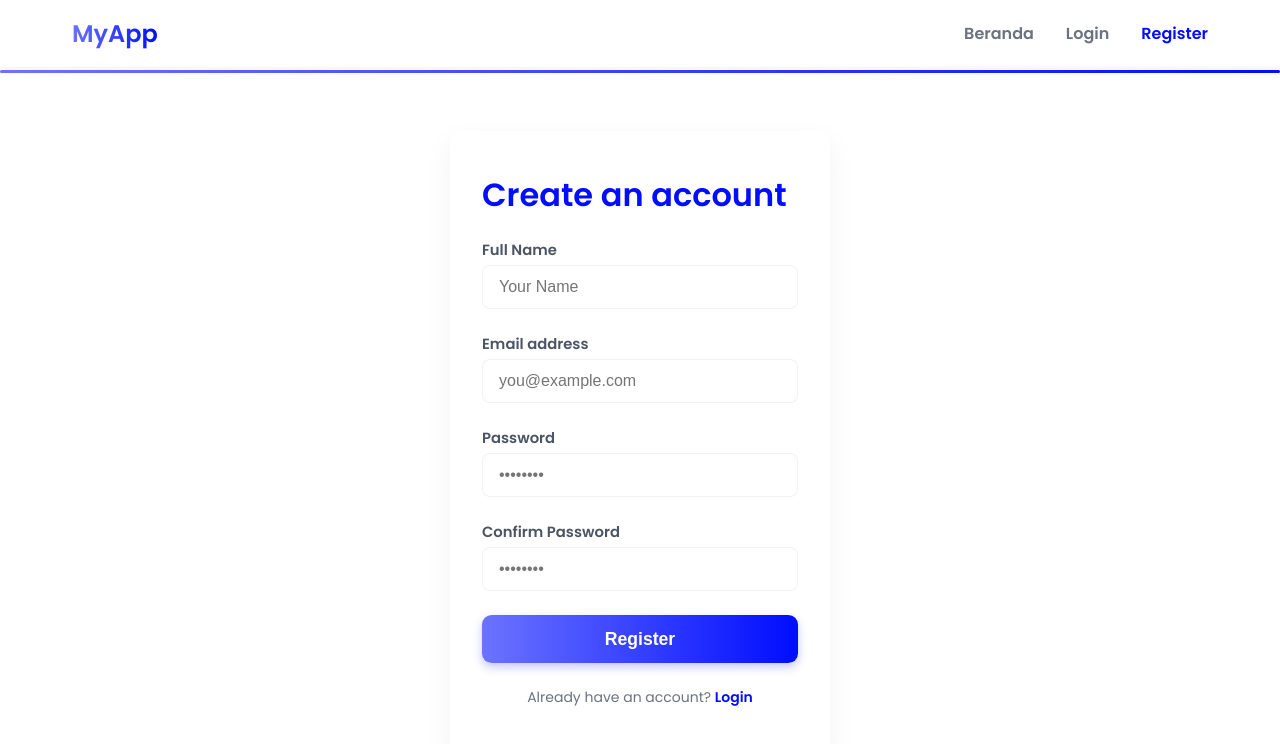
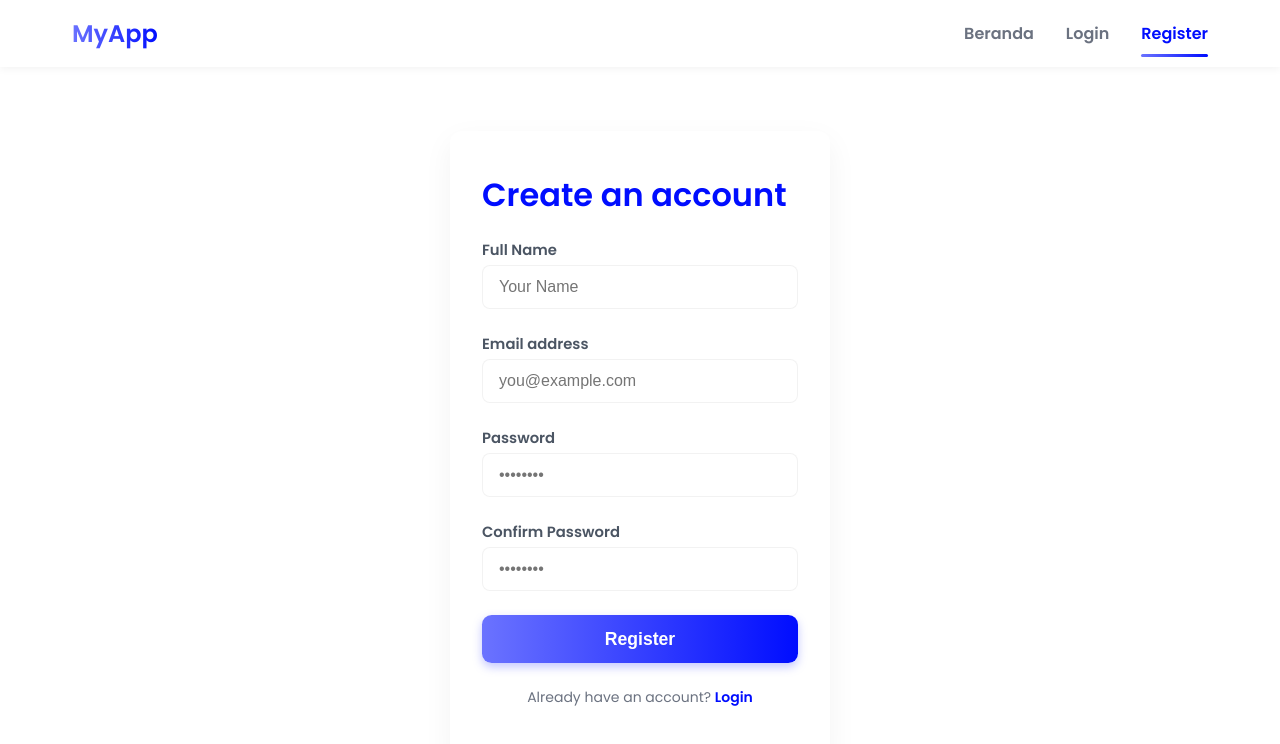
Before and after one commit to Xzrii1/Nazrex, a plain HTML site: page register.html in a window 1280 px wide. Drawn offline with Linux system fonts and the light colour scheme.

Commit message:
Update register.html

```diff
--- a/register.html
+++ b/register.html
@@ -51,9 +51,9 @@
       font-size: 1rem;
       color: var(--text-secondary);
       text-decoration: none;
-      padding: 0.25rem 0;
+      padding: 0.3rem 0;
+      position: relative;
       transition: color var(--transition-duration) ease;
-      user-select: none;
     }
     .nav-links a:hover,
     .nav-links a:focus {
```
